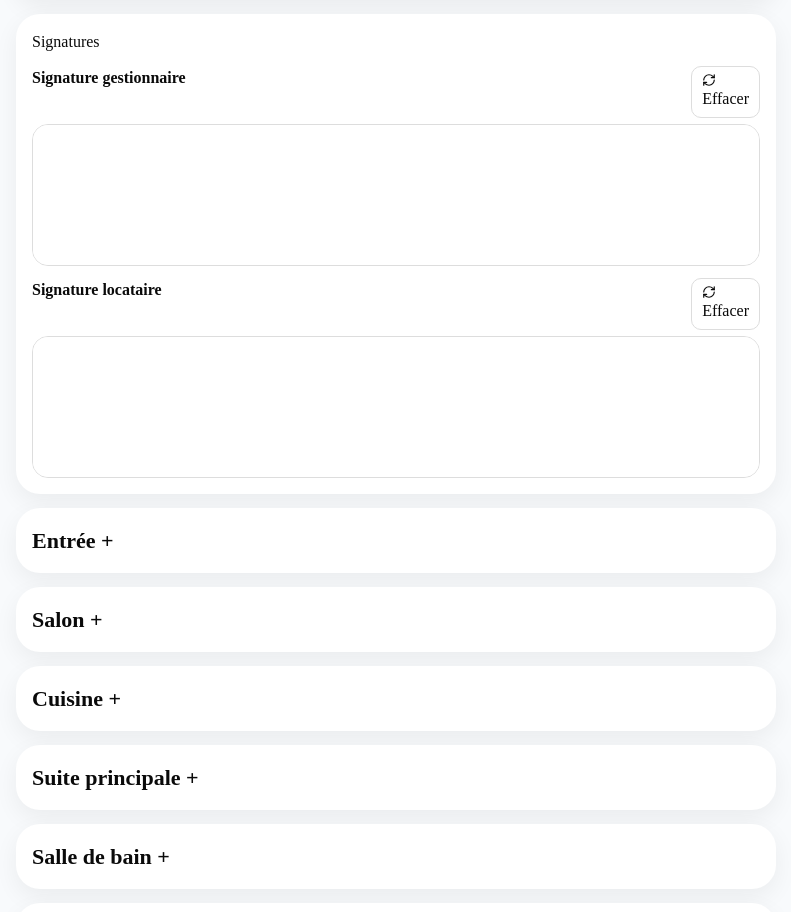
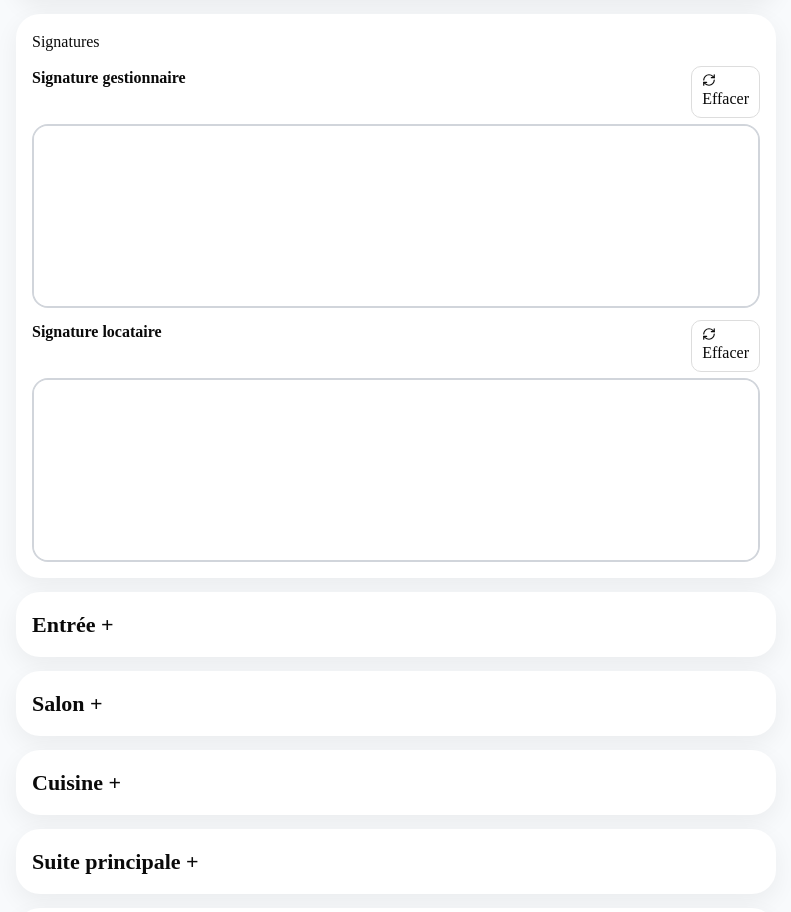
Before and after one commit to verochechinlaurans-ux/etat-des-lieux, a Next.js app: page / in a window 1280 px wide. Shown: the part 960-1872 px from the top of the page, without its empty margins (244-1035 px from the left). Built offline with nearby package versions, Linux system fonts and the light colour scheme.

Commit message:
Add files via upload

```diff
--- a/app/page.jsx
+++ b/app/page.jsx
@@ -95,7 +95,7 @@ function SignaturePad({ label, value, onChange }) {
 
     const ratio = window.devicePixelRatio || 1;
     const width = canvas.parentElement.clientWidth;
-    const height = 140;
+    const height = 180;
 
     canvas.width = width * ratio;
     canvas.height = height * ratio;
@@ -121,12 +121,30 @@ function SignaturePad({ label, value, onChange }) {
   const getPos = (e) => {
     const rect = canvasRef.current.getBoundingClientRect();
     const touch = e.touches?.[0];
-    const x = (touch ? touch.clientX : e.clientX) - rect.left;
-    const y = (touch ? touch.clientY : e.clientY) - rect.top;
-    return { x, y };
+    const clientX = touch ? touch.clientX : e.clientX;
+    const clientY = touch ? touch.clientY : e.clientY;
+
+    return {
+      x: clientX - rect.left,
+      y: clientY - rect.top,
+    };
+  };
+
+  const lockScroll = () => {
+    document.body.style.overflow = "hidden";
+    document.documentElement.style.overflow = "hidden";
+  };
+
+  const unlockScroll = () => {
+    document.body.style.overflow = "";
+    document.documentElement.style.overflow = "";
   };
 
   const start = (e) => {
+    e.preventDefault();
+    e.stopPropagation();
+    lockScroll();
+
     const { x, y } = getPos(e);
     const ctx = canvasRef.current.getContext("2d");
     ctx.beginPath();
@@ -136,17 +154,27 @@ function SignaturePad({ label, value, onChange }) {
 
   const move = (e) => {
     if (!drawing.current) return;
-    if (e.touches) e.preventDefault();
+    e.preventDefault();
+    e.stopPropagation();
+
     const { x, y } = getPos(e);
     const ctx = canvasRef.current.getContext("2d");
     ctx.lineTo(x, y);
     ctx.stroke();
   };
 
-  const end = () => {
+  const end = (e) => {
     if (!drawing.current) return;
+    e?.preventDefault?.();
+    e?.stopPropagation?.();
+
     drawing.current = false;
+    unlockScroll();
     onChange(canvasRef.current.toDataURL("image/png"));
+  };
+
+  const clear = () => {
+    onChange("");
   };
 
   return (
@@ -155,17 +183,38 @@ function SignaturePad({ label, value, onChange }) {
         <strong>{label}</strong>
         <button
           type="button"
-          onClick={() => onChange("")}
-          style={{ border: "1px solid #ddd", borderRadius: 10, padding: "6px 10px", background: "#fff" }}
+          onClick={clear}
+          style={{
+            border: "1px solid #ddd",
+            borderRadius: 10,
+            padding: "6px 10px",
+            background: "#fff"
+          }}
         >
           <RefreshCw size={14} style={{ verticalAlign: "middle", marginRight: 6 }} />
           Effacer
         </button>
       </div>
-      <div style={{ border: "1px solid #ddd", borderRadius: 16, overflow: "hidden", background: "#fff" }}>
+
+      <div
+        style={{
+          border: "2px solid #d1d5db",
+          borderRadius: 16,
+          overflow: "hidden",
+          background: "#fff",
+          touchAction: "none",
+          WebkitUserSelect: "none",
+          userSelect: "none",
+        }}
+      >
         <canvas
           ref={canvasRef}
-          style={{ display: "block", width: "100%", touchAction: "pan-y" }}
+          style={{
+            display: "block",
+            width: "100%",
+            height: "180px",
+            touchAction: "none",
+          }}
           onMouseDown={start}
           onMouseMove={move}
           onMouseUp={end}
@@ -173,12 +222,12 @@ function SignaturePad({ label, value, onChange }) {
           onTouchStart={start}
           onTouchMove={move}
           onTouchEnd={end}
+          onTouchCancel={end}
         />
       </div>
     </div>
   );
 }
-
 function CheckItem({ check, onChange, onAddPhotos, onRemovePhoto }) {
   return (
     <div style={{ border: "1px solid #e5e7eb", borderRadius: 18, padding: 14, background: "#fff", marginTop: 10 }}>
```
